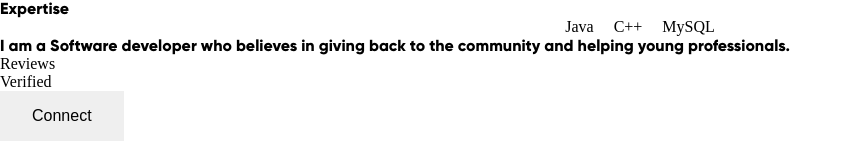
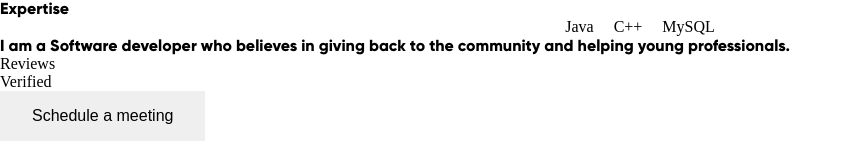
Before and after one commit to makeitMVPadmin/CoffeeChat, a React (Create React App) app: page /chat/1 in a window 1280 px wide. Shown: the part 2124-2265 px from the top of the page, without its empty margins (0-853 px from the left). Built offline with nearby package versions, Linux system fonts and the light colour scheme; no server answers; the database is empty.

Commit message:
edit link to scheduling

```diff
--- a/src/components/Chat/Chat.jsx
+++ b/src/components/Chat/Chat.jsx
@@ -1,4 +1,5 @@
 import React, { useState, useEffect } from "react";
+import { Link } from "react-router-dom";
 import { useParams } from "react-router-dom";
 import {
   collection,
@@ -103,7 +104,11 @@ const Chat = ({ people, db }) => {
         </p>
         <div>Reviews</div>
         <div>Verified</div>
-        <button>Connect</button>
+
+        <Link to={`/scheduling/${person.id}`}>
+        <button>Schedule a meeting</button>
+        </Link>
+
       </div>
     </>
   );
```
